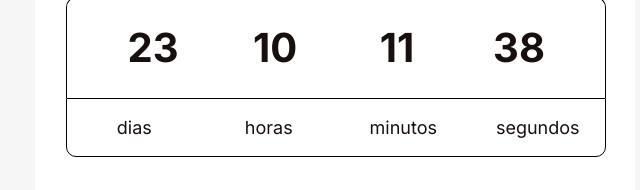
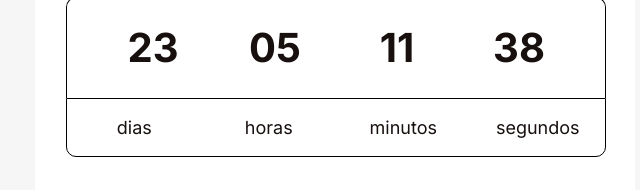
Before and after one commit to daviarndt/caroline, a plain HTML site: page index.html in a window 1280 px wide. Shown: the part 567-757 px from the top of the page, 305-945 px from the left. Drawn offline with Linux system fonts and the light colour scheme.

Commit message:
Clock adjust timezone

```diff
--- a/index.html
+++ b/index.html
@@ -436,7 +436,7 @@ Se você quer aprender a usar o LinkedIn de forma estratégica para dar o próxi
 
 <script>
         // Definir a data alvo para o webinar: 26 de abril de 2025 às 9h
-        const targetDate = new Date("2025-04-26T09:00:00");
+        const targetDate = new Date("2025-04-26T04:00:00");
 
         // Atualizar o contador a cada segundo
         const countdown = setInterval(function() {
```
